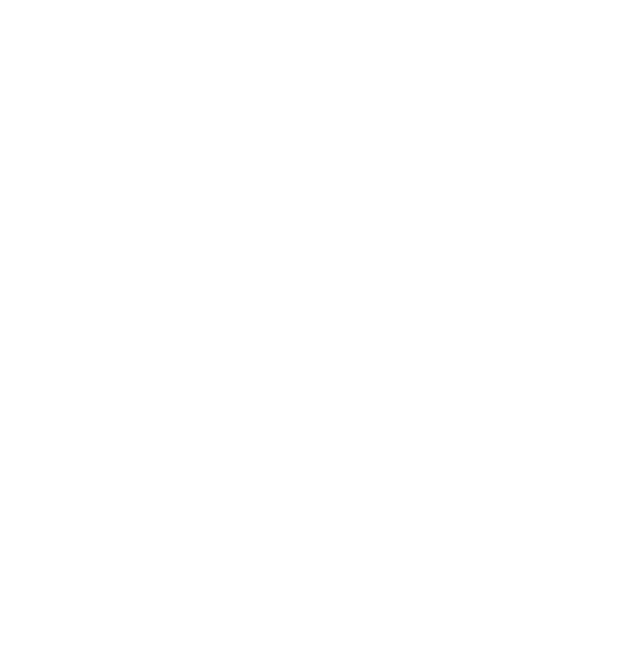
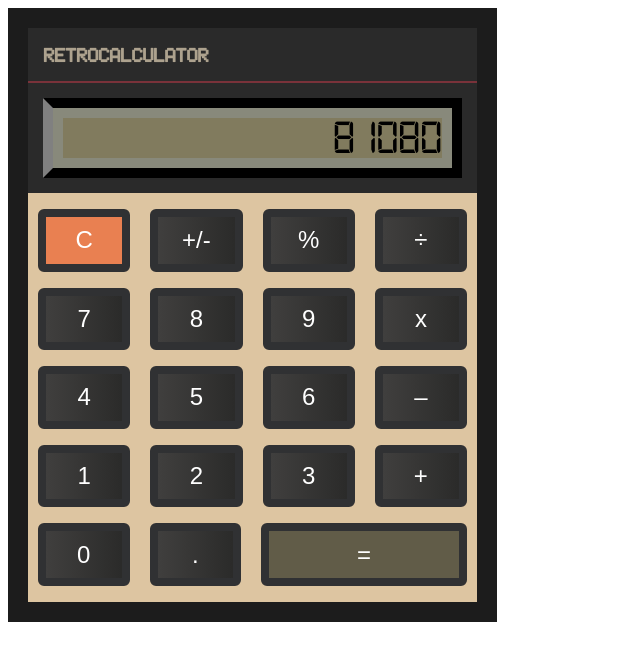
Before and after one commit to arturo-caceres/JS-calculator, a plain HTML site: page index.html in a window 1280 px wide. Shown: the whole page, without its empty margins (0-640 px from the left). Drawn offline with Linux system fonts and the light colour scheme.

Commit message:
adding fonts, index.scss and updating index.hmtl

```diff
--- a/index.html
+++ b/index.html
@@ -4,9 +4,48 @@
     <meta charset="UTF-8" />
     <meta http-equiv="X-UA-Compatible" content="IE=edge" />
     <meta name="viewport" content="width=device-width, initial-scale=1.0" />
-    <title>Document</title>
+    <link rel="stylesheet" href="index.css" />
+    <title>Retrocalculator</title>
   </head>
   <body>
-    <div id="main"></div>
+    <div id="main">
+      <div class="main-top">
+        <h1 class="main-top-title">RETROCALCULATOR</h1>
+        <div class="main-top-screen">
+          <div class="eval-screen">81080</div>
+        </div>
+      </div>
+      <div class="main-bottom">
+        <div class="row">
+          <button class="button button-clear">C</button>
+          <button class="button">+/-</button>
+          <button class="button">%</button>
+          <button class="button">÷</button>
+        </div>
+        <div class="row">
+          <button class="button">7</button>
+          <button class="button">8</button>
+          <button class="button">9</button>
+          <button class="button">x</button>
+        </div>
+        <div class="row">
+          <button class="button">4</button>
+          <button class="button">5</button>
+          <button class="button">6</button>
+          <button class="button">–</button>
+        </div>
+        <div class="row">
+          <button class="button">1</button>
+          <button class="button">2</button>
+          <button class="button">3</button>
+          <button class="button">+</button>
+        </div>
+        <div class="row">
+          <button class="button">0</button>
+          <button class="button">.</button>
+          <button class="button button-equal">=</button>
+        </div>
+      </div>
+    </div>
   </body>
 </html>
--- /dev/null
+++ b/index.scss
@@ -0,0 +1,96 @@
+@use './partials/palette';
+
+@mixin flex-col {
+  display: flex;
+  flex-direction: column;
+}
+
+@mixin flex-row {
+  display: flex;
+  flex-direction: row;
+}
+
+@font-face {
+  font-family: lcdSolid;
+  src: url('./assets/LcdSolid-VPzB.ttf');
+}
+
+@font-face {
+  font-family: digitalMono;
+  src: url('./assets/Digital7Mono-B1g5.ttf');
+}
+
+#main {
+  height: 574px;
+  width: 449px;
+  padding: 20px;
+  background-color: palette.$primary-color;
+  @include flex-col;
+}
+
+.main-top {
+  background-color: #2a2a2a;
+  height: 165px;
+  @include flex-col;
+
+  &-title {
+    color: #ada28e;
+    border-bottom: 2px solid #7a323a;
+    font-family: lcdSolid;
+    font-size: large;
+    padding: 20px 15px 15px;
+    margin: 0;
+  }
+
+  &-screen {
+    flex: 1;
+    border: 10px solid black;
+    border-left: 10px solid grey;
+    margin: 15px;
+    @include flex-col;
+    font-family: digitalMono;
+  }
+
+  .eval-screen {
+    background-color: #817b5e;
+    border: 10px solid #88897b;
+    flex: 1;
+    text-align: right;
+    font-size: xxx-large;
+  }
+}
+
+.main-bottom {
+  flex: 1;
+  background-color: #ddc5a1;
+  @include flex-col;
+  padding: 8px 0px;
+
+  .row {
+    flex: 1;
+    @include flex-row;
+
+    .button {
+      background: linear-gradient(
+        90deg,
+        rgba(64, 63, 62, 1) 0%,
+        rgba(43, 43, 42, 1) 99%
+      );
+      color: white;
+      flex: 1;
+      border: 8px solid #303133;
+      margin: 8px 10px;
+      border-radius: 6px;
+      font-size: x-large;
+
+      &-clear {
+        background: #e98051;
+      }
+
+      &-equal {
+        flex: 2.8;
+        background: #615c48;
+      }
+    }
+  }
+}
--- /dev/null
+++ b/partials/_palette.scss
@@ -0,0 +1 @@
+$primary-color: rgba(28, 28, 28, 255);
```
Also changed, not shown: assets/Digital7Mono-B1g5.ttf (added), assets/LcdSolid-VPzB.ttf (added), index.css (added).
